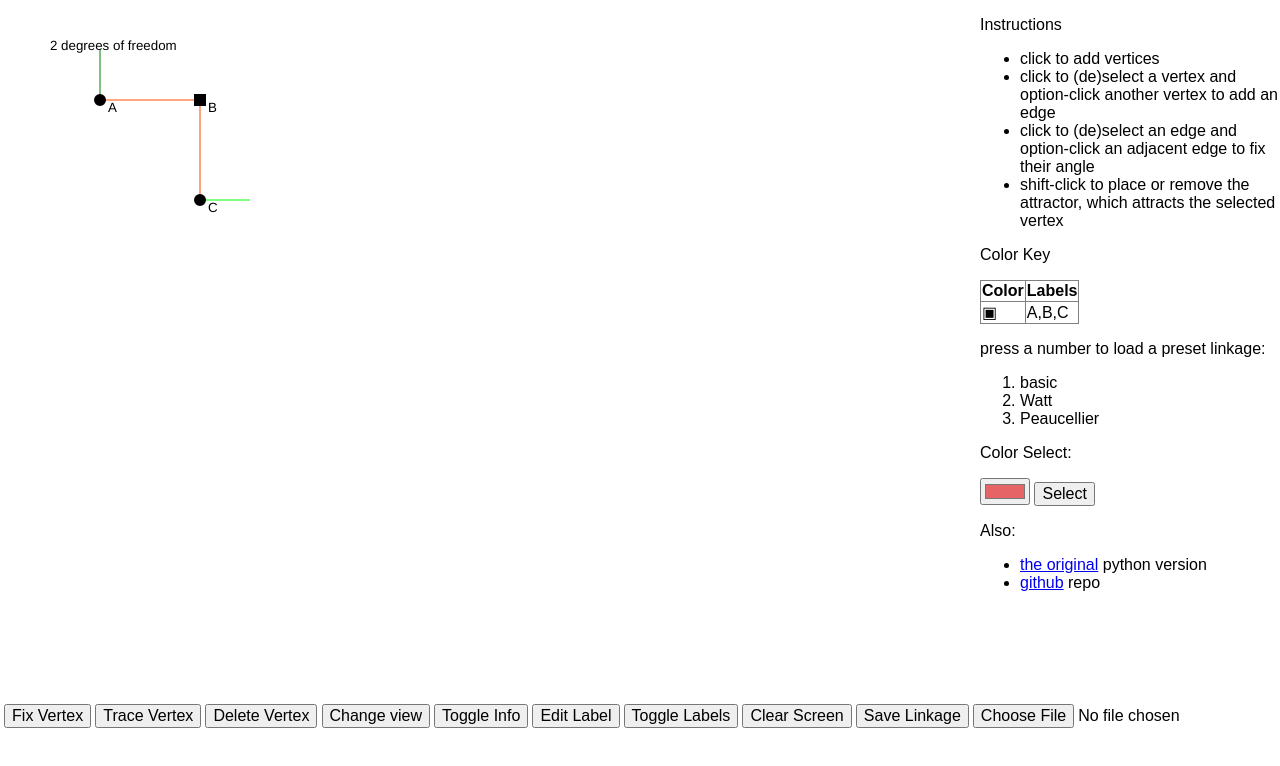
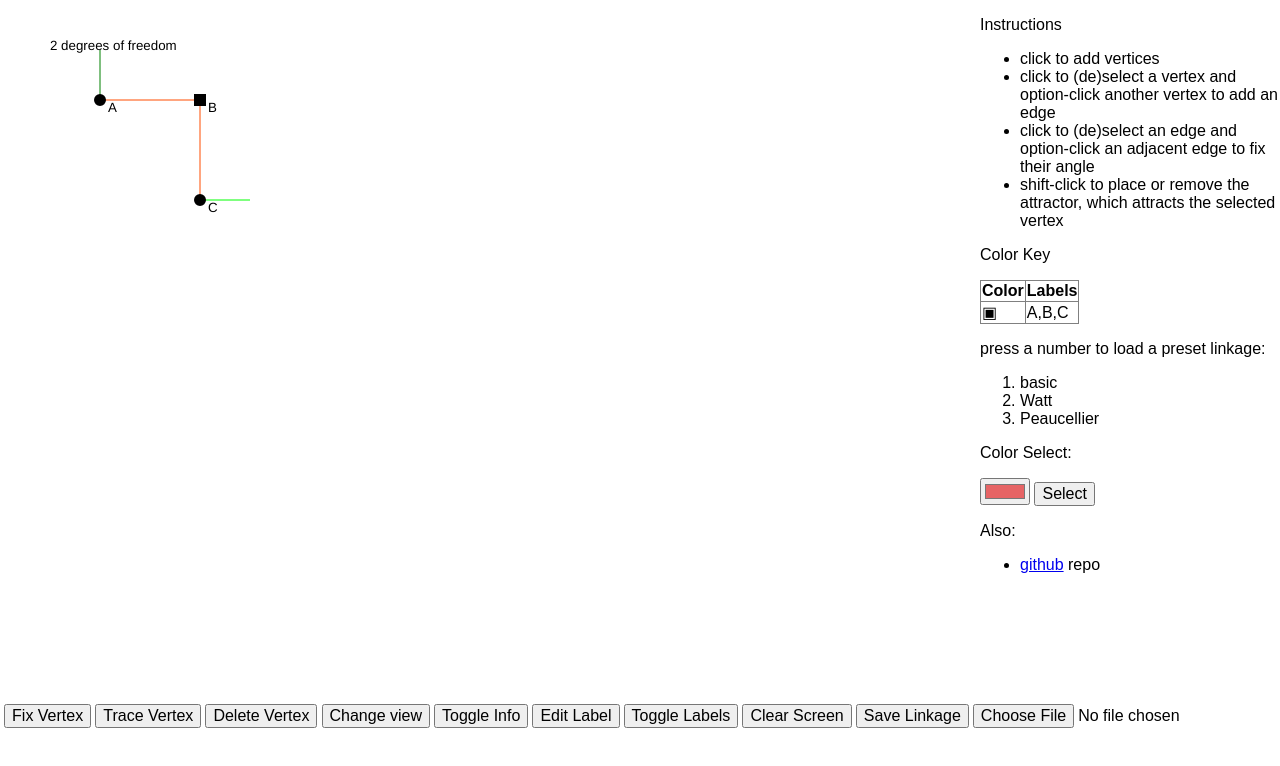
Before and after one commit to hrldcpr/linkages, a plain HTML site: page web/index.html in a window 1280 px wide. Drawn offline with Linux system fonts and the light colour scheme.

Commit message:
changed link

```diff
--- a/web/index.html
+++ b/web/index.html
@@ -40,8 +40,7 @@
       </div>
       <p>Also:</p>
       <ul>
-        <li><a href="/linkages/">the original</a> python version</li>
-        <li><a href="https://github.com/hrldcpr/linkages">github</a> repo</li>
+        <li><a href="https://github.com/alexliu22/linkages">github</a> repo</li>
       </ul>
     </div>
 
```
